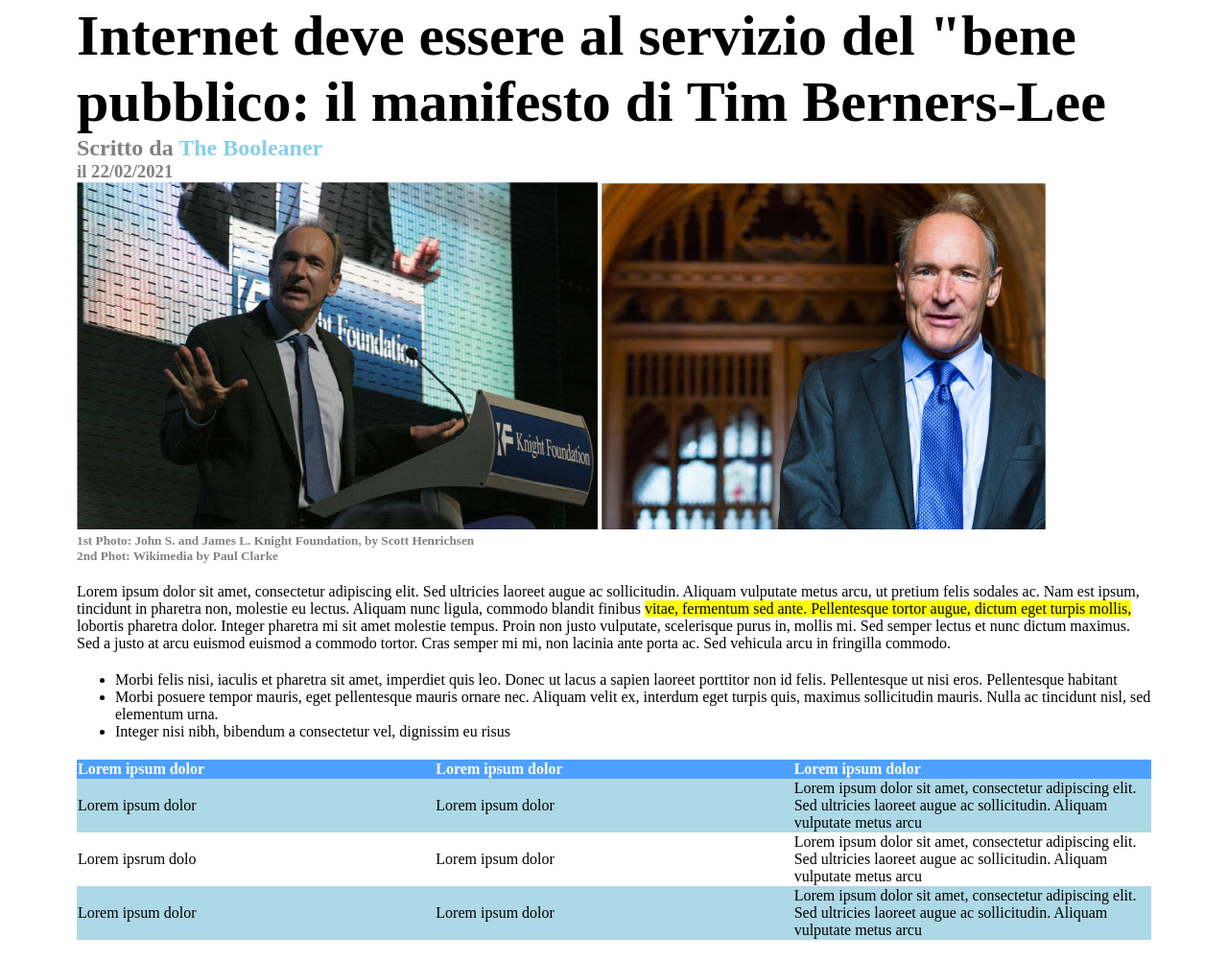
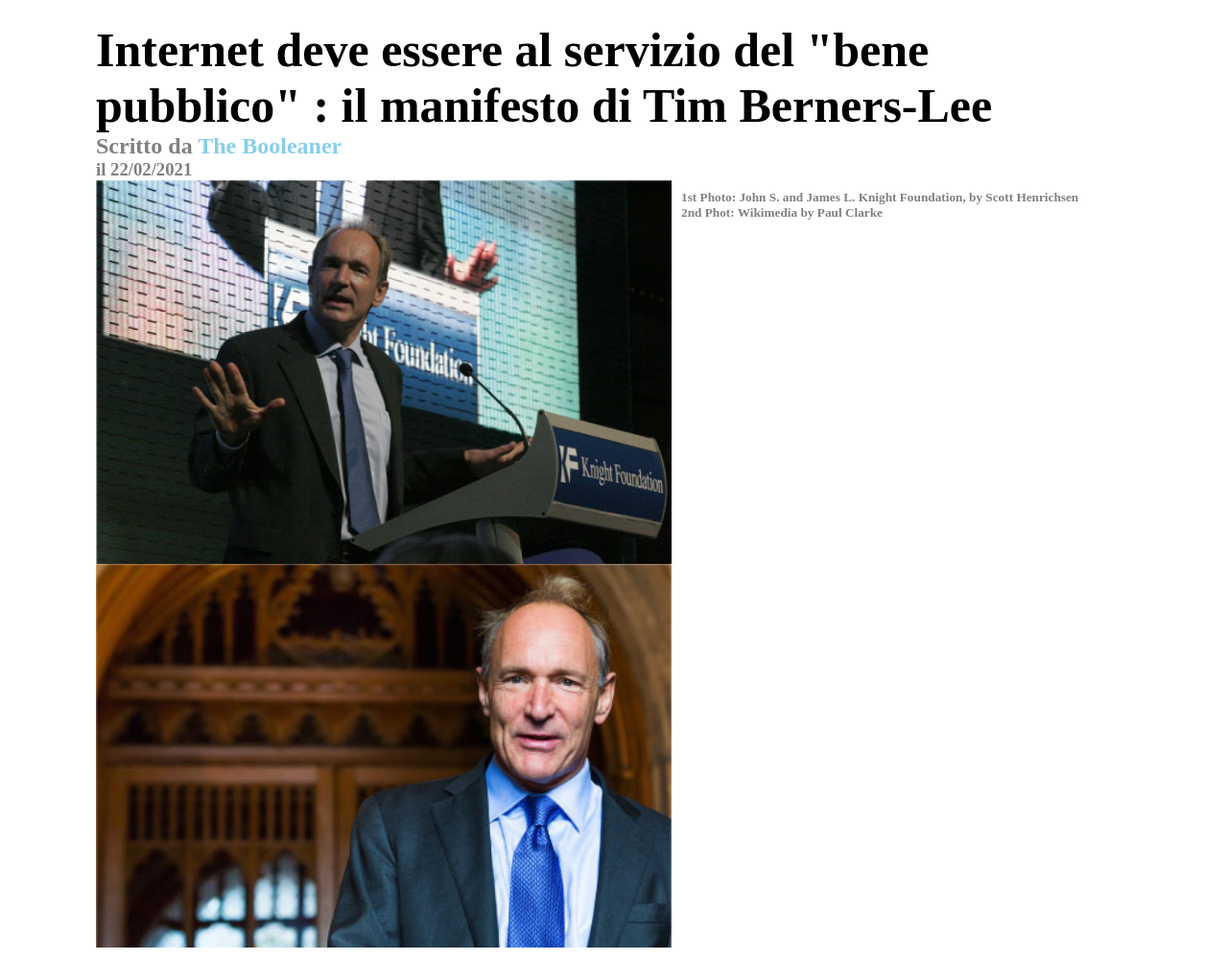
Before and after one commit to F3licia/the-booleaner-layout, a plain HTML site: page index.html in a window 1280 px wide. Shown: the part 237-1238 px from the top of the page at 96% size. Drawn offline with Linux system fonts and the light colour scheme.

Commit message:
correzioni

```diff
--- a/index.html
+++ b/index.html
@@ -20,22 +20,22 @@
 
 
   <div class="content">
-   <h1>Internet deve essere al servizio del "bene pubblico:
+   <h1>Internet deve essere al servizio del "bene pubblico" :
        il manifesto di Tim Berners-Lee</h1>
      <h2>Scritto da <font color="skyblue">The Booleaner</font></h2>
      <h3>il 22/02/2021</h3>
 
 
-  <div class="gallery">
-     <img src="img/tim-1.jpg" alt="">
-     <img src="img/tim-2.jpg" alt="">
+  <div class="gallery" id="photo1">
   </div>
+  <div class="gallery" id="photo2">
+ </div>
 
-  <section>
+  <div class="content">
     <h5>1st Photo: John S. and James L. Knight Foundation, by Scott Henrichsen
       <br> 2nd Phot: Wikimedia by Paul Clarke
     </h5>
-  </section>
+  </div>
 </div>
 
   <div class="content">
@@ -81,25 +81,37 @@
         <td>Lorem ipsum dolor</td>
         <td>Lorem ipsum dolor</td>
         <td>Lorem ipsum dolor sit amet,
-          consectetur adipiscing elit. Sed
-          ultricies laoreet augue ac sollicitudin.
-           Aliquam vulputate metus arcu</td>
+          consectetur adipiscing elit.
+          Mauris posuere lobortis metus.
+          Nullam sollicitudin in nisl
+         vitae malesuada. Curabitur
+         in imperdiet magna. Sed vitae
+         hendrerit nibh. Nam nec semper
+         purus, non laoreet nibh.</td>
       </tr>
       <tr>
-        <td>Lorem ipsrum dolo</td>
+        <td>Lorem ipsrum dolor</td>
         <td>Lorem ipsum dolor</td>
         <td>Lorem ipsum dolor sit amet,
-          consectetur adipiscing elit. Sed
-          ultricies laoreet augue ac sollicitudin.
-           Aliquam vulputate metus arcu</td>
+          consectetur adipiscing elit.
+          Mauris posuere lobortis metus.
+          Nullam sollicitudin in nisl
+         vitae malesuada. Curabitur
+         in imperdiet magna. Sed vitae
+         hendrerit nibh. Nam nec semper
+         purus, non laoreet nibh.</td>
       </tr>
       <tr>
         <td>Lorem ipsum dolor</td>
         <td>Lorem ipsum dolor</td>
         <td>Lorem ipsum dolor sit amet,
-          consectetur adipiscing elit. Sed
-          ultricies laoreet augue ac sollicitudin.
-           Aliquam vulputate metus arcu</td>
+          consectetur adipiscing elit.
+          Mauris posuere lobortis metus.
+          Nullam sollicitudin in nisl
+         vitae malesuada. Curabitur
+         in imperdiet magna. Sed vitae
+         hendrerit nibh. Nam nec semper
+         purus, non laoreet nibh.</td>
       </tr>
     </table>
 
@@ -121,7 +133,7 @@
 
 
 
-   <footer>
+  <footer>
 
     <h5>Potrebbero interessarti</h5>
 
--- a/style.css
+++ b/style.css
@@ -4,7 +4,7 @@
    }
 
 h1{
-   font-size: 60px;
+   font-size: 50px;
  }
 
 
@@ -26,19 +26,32 @@ h5, h4, h3, h2 {
 #logo {
     width: 300px;
     padding: 70px 10px 0px 70px;
-
 }
 
+
 .gallery{
-    display:table-cell;
-    vertical-align:middle;
-    display:inline-block;
+    margin-right: 10px;
+    height: 400px;
+    width: 600px;
+    background-size: cover;
+    background-repeat: no-repeat;
+    float: left;
+    max-width: 100%;
+}
 
+
+#photo1{
+    padding: 60px;
+    background-image: url("img/tim-1.jpg");
+}
+
+#photo2{
+    background-image: url("img/tim-2.jpg");
 }
 
 
 .container{
-    padding:80px;
+    padding:100px;
 }
 
 
@@ -47,7 +60,6 @@ h5, h4, h3, h2 {
     padding-top:10px ;
     display: inline-block;
     text-align: left;
-
 }
 
 .tabella {
```
Lines whose indentation alone changed are shown as unchanged.
